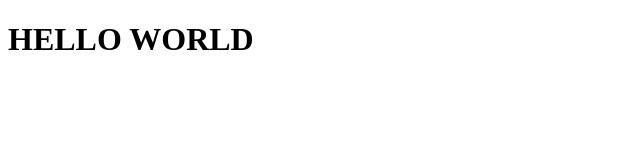
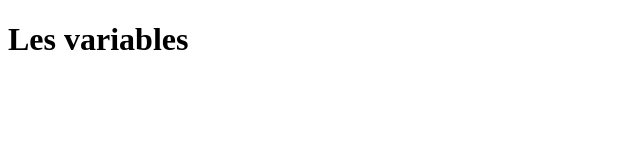
Before and after one commit to lucasatmstudy/Exercices-JS, a plain HTML site: page Exo 3 variables/index.html in a window 1280 px wide. Shown: the whole page, without its empty margins (0-640 px from the left). Drawn offline with Linux system fonts and the light colour scheme.

Commit message:
Exercice 3, les variables

```diff
--- a/Exo 3 variables/index.html
+++ b/Exo 3 variables/index.html
@@ -6,7 +6,7 @@
     <title>Document</title>
 </head>
 <body>
-    <h1>HELLO WORLD</h1>
+    <h1>Les variables</h1>
     <script src="main.js"></script>
 </body>
 </html>
--- a/Exo 3 variables/main.js
+++ b/Exo 3 variables/main.js
@@ -8,3 +8,4 @@ let quidonc = {
     age: "35",
 };
 console.log(string, number, numberVirgule, classe, quidonc);
+console.log(classe[1],quidonc.nom)
```
